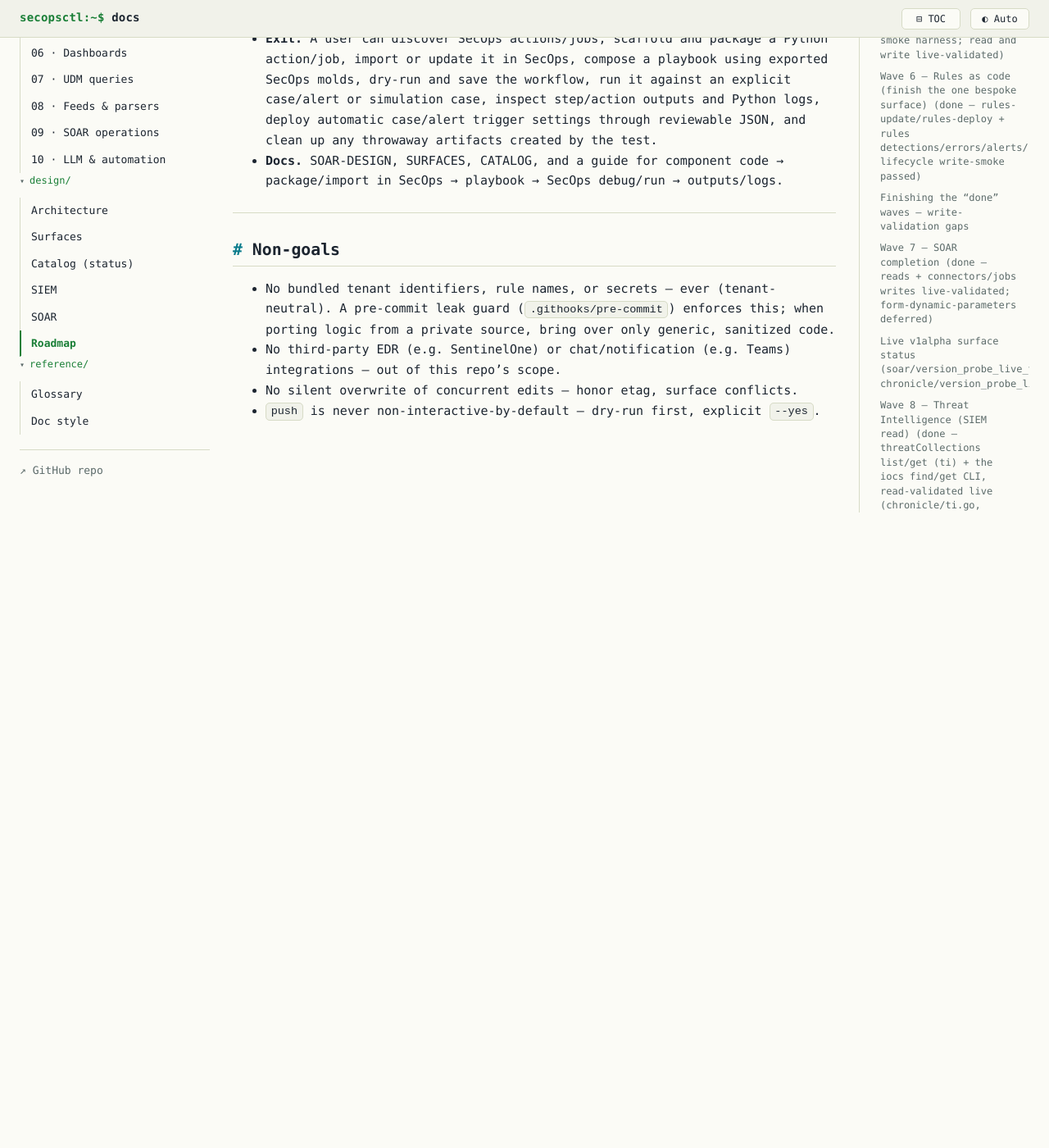
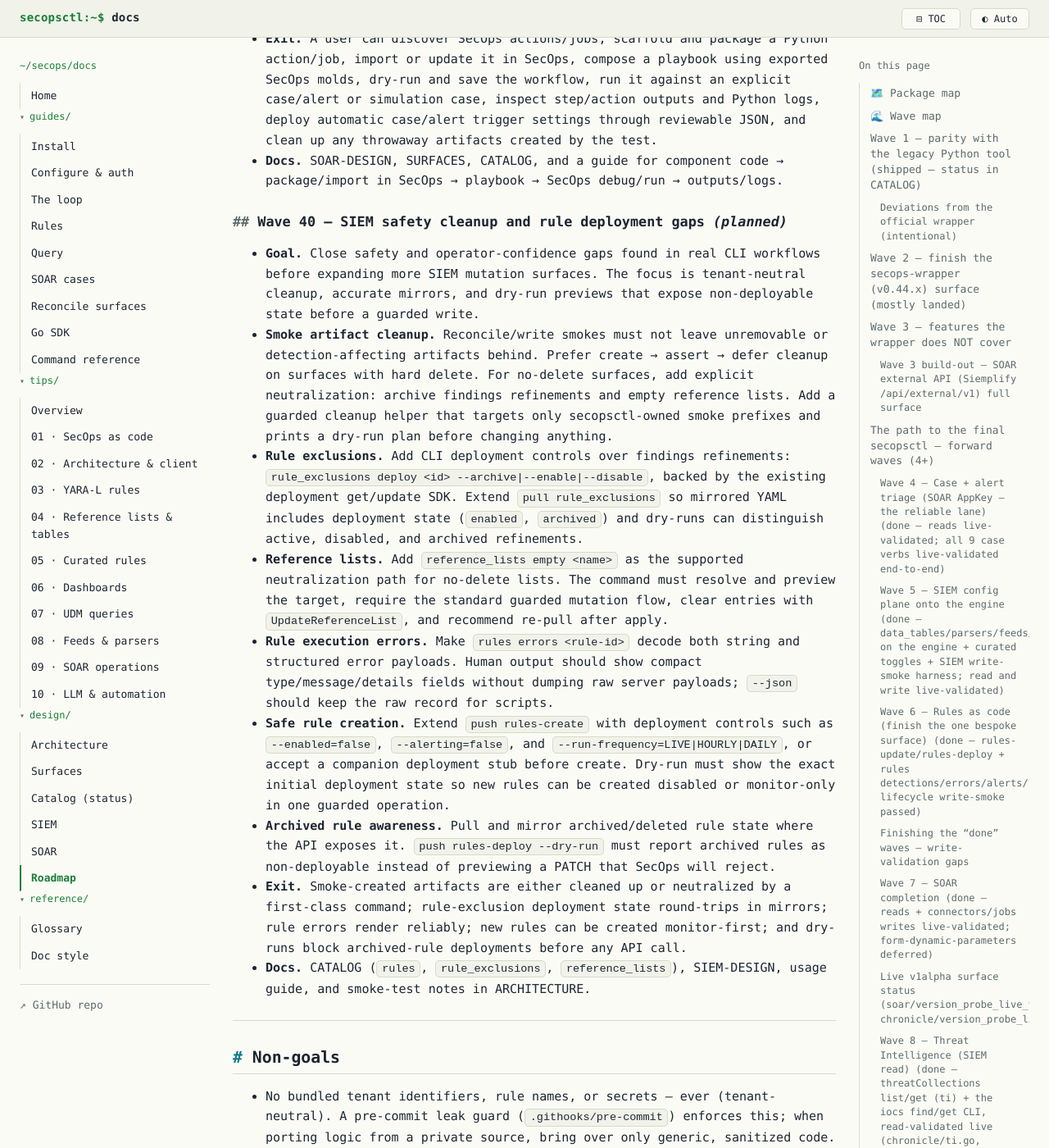
Before and after one commit to dannyota/secops, a Jekyll site: the page built from docs/design/roadmap.md, in a window 1280 px wide and 1400 px high, scrolled down 31399 px. Shown: the whole window at 82% size. Built offline with Jekyll 4.4.1, drawn with Linux system fonts in a browser that asks for light colours; our own code applies the rules of GitHub Pages for plain Markdown files; before the commit the page ends 32030 px from its top, so only the background shows below that.

Commit message:
docs(roadmap): add SIEM safety gap wave

```diff
--- a/docs/design/roadmap.md
+++ b/docs/design/roadmap.md
@@ -1097,6 +1097,46 @@
 - **Docs.** SOAR-DESIGN, SURFACES, CATALOG, and a guide for component code →
   package/import in SecOps → playbook → SecOps debug/run → outputs/logs.
 
+### Wave 40 — SIEM safety cleanup and rule deployment gaps *(planned)*
+
+- **Goal.** Close safety and operator-confidence gaps found in real CLI workflows
+  before expanding more SIEM mutation surfaces. The focus is tenant-neutral cleanup,
+  accurate mirrors, and dry-run previews that expose non-deployable state before a
+  guarded write.
+- **Smoke artifact cleanup.** Reconcile/write smokes must not leave unremovable or
+  detection-affecting artifacts behind. Prefer create → assert → defer cleanup on
+  surfaces with hard delete. For no-delete surfaces, add explicit neutralization:
+  archive findings refinements and empty reference lists. Add a guarded cleanup
+  helper that targets only secopsctl-owned smoke prefixes and prints a dry-run plan
+  before changing anything.
+- **Rule exclusions.** Add CLI deployment controls over findings refinements:
+  `rule_exclusions deploy <id> --archive|--enable|--disable`, backed by the existing
+  deployment get/update SDK. Extend `pull rule_exclusions` so mirrored YAML includes
+  deployment state (`enabled`, `archived`) and dry-runs can distinguish active,
+  disabled, and archived refinements.
+- **Reference lists.** Add `reference_lists empty <name>` as the supported
+  neutralization path for no-delete lists. The command must resolve and preview the
+  target, require the standard guarded mutation flow, clear entries with
+  `UpdateReferenceList`, and recommend re-pull after apply.
+- **Rule execution errors.** Make `rules errors <rule-id>` decode both string and
+  structured error payloads. Human output should show compact type/message/details
+  fields without dumping raw server payloads; `--json` should keep the raw record for
+  scripts.
+- **Safe rule creation.** Extend `push rules-create` with deployment controls such
+  as `--enabled=false`, `--alerting=false`, and
+  `--run-frequency=LIVE|HOURLY|DAILY`, or accept a companion deployment stub before
+  create. Dry-run must show the exact initial deployment state so new rules can be
+  created disabled or monitor-only in one guarded operation.
+- **Archived rule awareness.** Pull and mirror archived/deleted rule state where the
+  API exposes it. `push rules-deploy --dry-run` must report archived rules as
+  non-deployable instead of previewing a PATCH that SecOps will reject.
+- **Exit.** Smoke-created artifacts are either cleaned up or neutralized by a
+  first-class command; rule-exclusion deployment state round-trips in mirrors; rule
+  errors render reliably; new rules can be created monitor-first; and dry-runs block
+  archived-rule deployments before any API call.
+- **Docs.** CATALOG (`rules`, `rule_exclusions`, `reference_lists`), SIEM-DESIGN,
+  usage guide, and smoke-test notes in ARCHITECTURE.
+
 ---
 
 ## Non-goals
```
